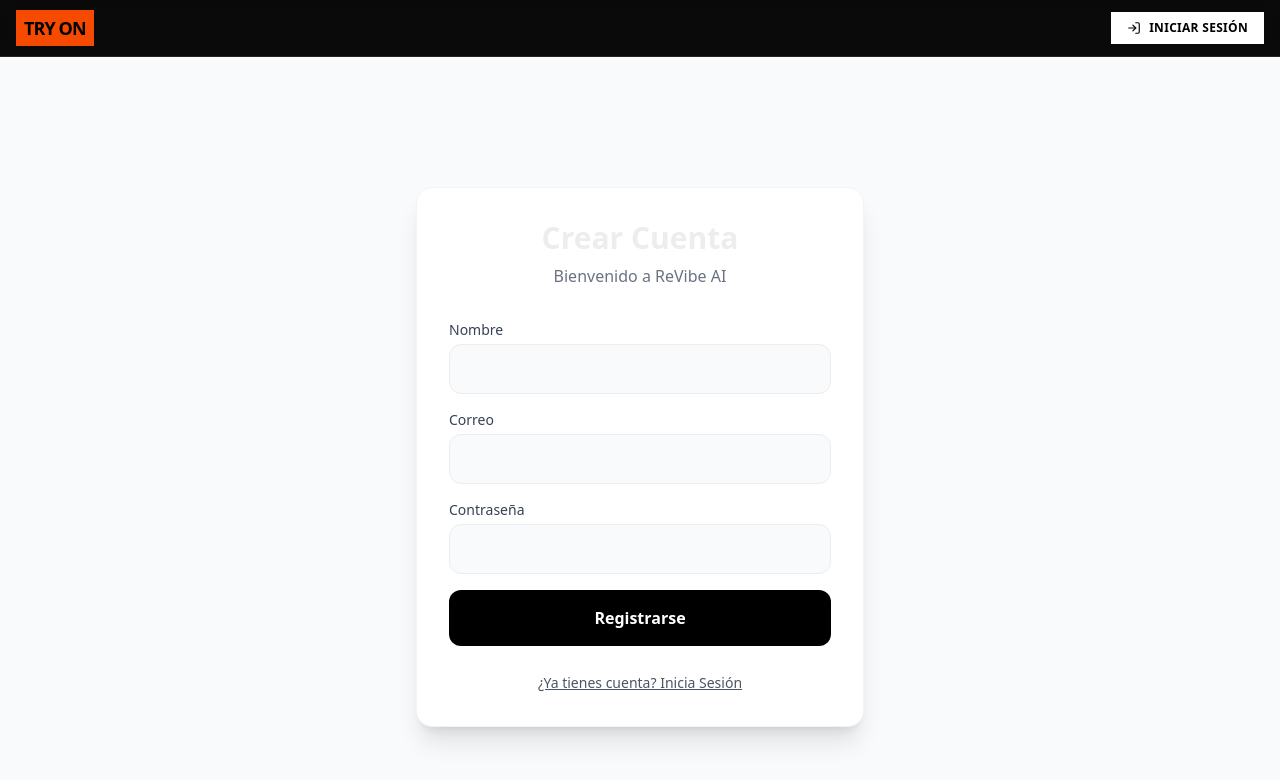
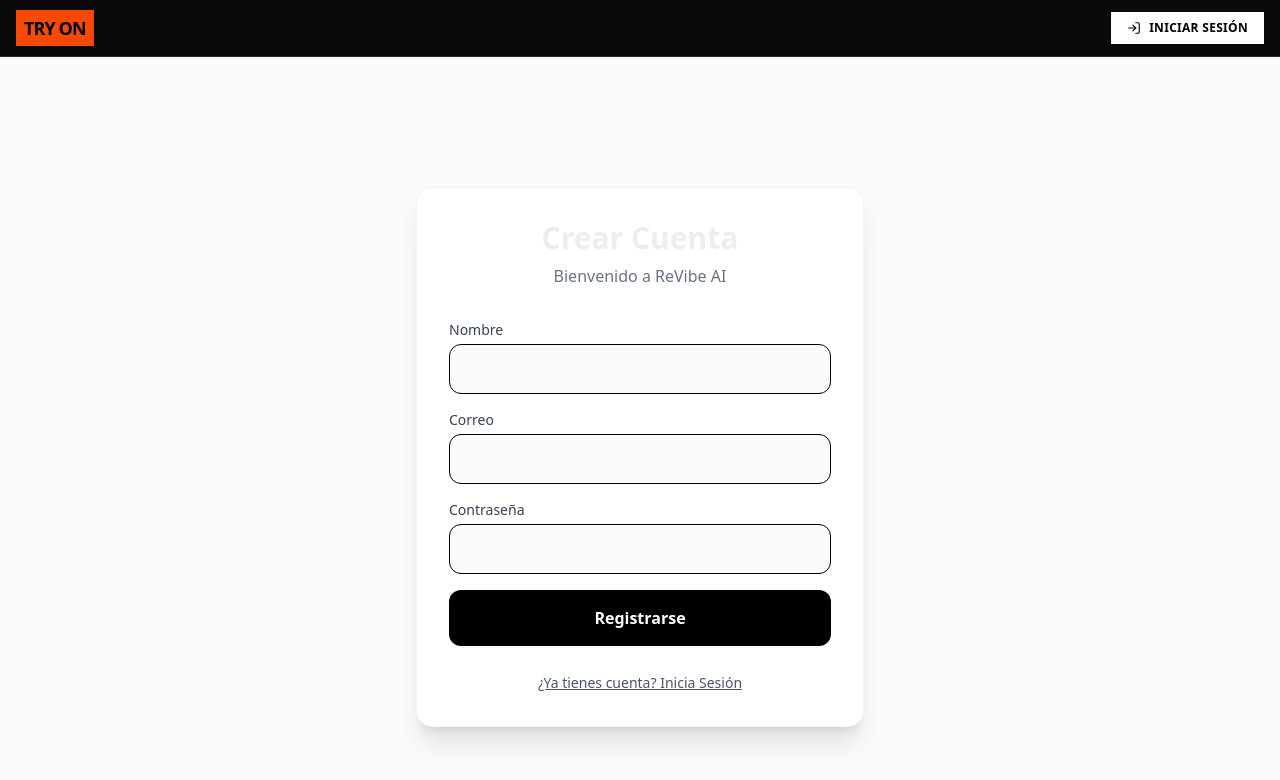
Before and after one commit to zdenc0de/try-on, a Next.js app: page /login in a window 1280 px wide. Both pictures are taken after a click on the button "¿Nuevo aquí? Regístrate". Shown: the top 780 px of the page. Built offline with nearby package versions, Linux system fonts and the light colour scheme; no server answers.

Commit message:
Corregi el color de el texto del login

```diff
--- a/app/login/page.tsx
+++ b/app/login/page.tsx
@@ -73,7 +73,7 @@
                 type="text"
                 value={fullName}
                 onChange={(e) => setFullName(e.target.value)}
-                className="w-full p-3 border rounded-xl bg-gray-50 outline-none focus:ring-2 focus:ring-black"
+                className="w-full p-3 border rounded-xl bg-gray-50 outline-none focus:ring-2 focus:ring-black text-black"
                 required
               />
             </div>
@@ -85,7 +85,7 @@
               type="email"
               value={email}
               onChange={(e) => setEmail(e.target.value)}
-              className="w-full p-3 border rounded-xl bg-gray-50 outline-none focus:ring-2 focus:ring-black"
+              className="w-full p-3 border rounded-xl bg-gray-50 outline-none focus:ring-2 focus:ring-black text-black"
               required
             />
           </div>
@@ -96,7 +96,7 @@
               type="password"
               value={password}
               onChange={(e) => setPassword(e.target.value)}
-              className="w-full p-3 border rounded-xl bg-gray-50 outline-none focus:ring-2 focus:ring-black"
+              className="w-full p-3 border rounded-xl bg-gray-50 outline-none focus:ring-2 focus:ring-black text-black"
               required
             />
           </div>
```
